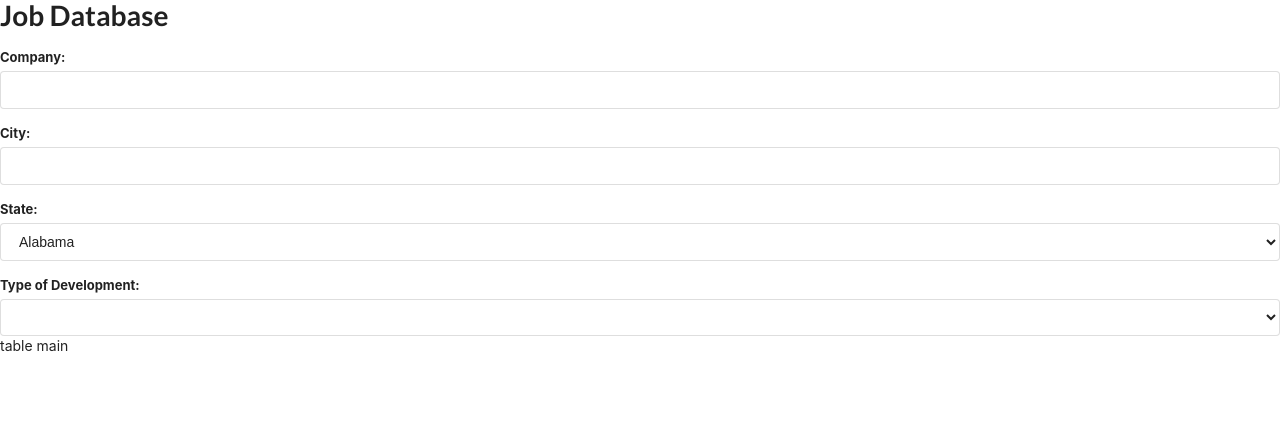
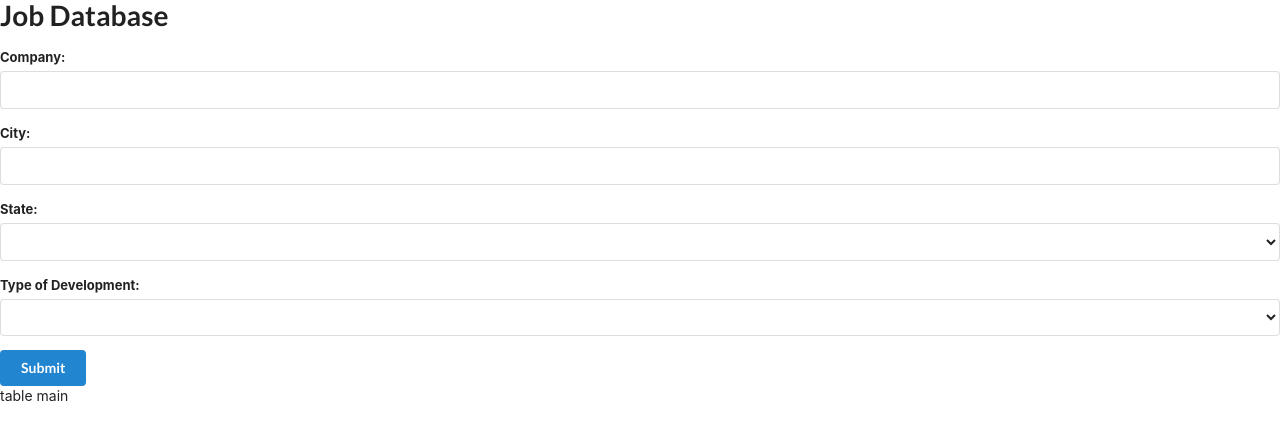
Before and after one commit to michael-williamson/applied_jobs_database, a React (Create React App) app in the folder client/: page / in a window 1280 px wide. Shown: the top 440 px of the page. Built offline with nearby package versions, Linux system fonts and the light colour scheme.

Commit message:
added onSubmit and connected react redux

```diff
--- a/client/src/components/formComponents/FormMain.js
+++ b/client/src/components/formComponents/FormMain.js
@@ -1,12 +1,18 @@
 import React, { Component } from 'react';
+import {connect} from 'react-redux';
 import {Field,reduxForm} from 'redux-form';
 //helper component
 import {ListOfStates} from './helperComponents/ListOfStates';
+//actions
+import {addJob} from '../../actions/index';
 
 class FormMain extends Component {
+
+    onSubmit = (formValues) =>  this.props.addJob(formValues);
+
     render() {
         return (
-            <form className="ui form">
+            <form className="ui form" onSubmit={this.props.handleSubmit(this.onSubmit)}>
                 <div className="field">
                     <label>Company:</label>
                     <Field name="company" component="input"/>
@@ -30,9 +36,10 @@ class FormMain extends Component {
                         <option value="Full Stack Developer">Full Stack Developer</option>
                     </Field>
                 </div>
+                <button className="ui button blue" type="submit">Submit</button>
             </form>
         );
     }
 }
 
-export default reduxForm({form:'jobForm'})(FormMain);
+export default connect(null,{addJob})(reduxForm({form:'jobForm'})(FormMain));
--- a/client/src/components/formComponents/helperComponents/ListOfStates.js
+++ b/client/src/components/formComponents/helperComponents/ListOfStates.js
@@ -3,6 +3,7 @@ import React,{Fragment} from 'react';
 export const ListOfStates = () => {
     return (
         <Fragment>
+            <option/>
             <option value="AL">Alabama</option>
             <option value="AK">Alaska</option>
             <option value="AZ">Arizona</option>
```
